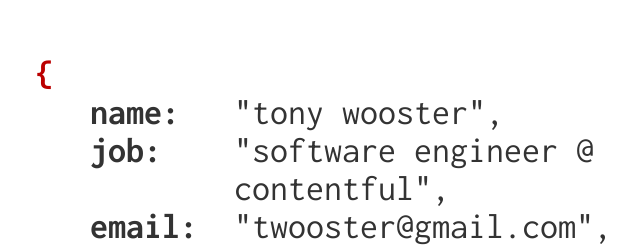
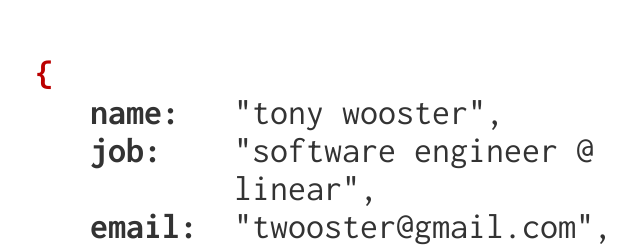
Before and after one commit to twooster/twooster, a plain HTML site: page index.html in a window 1280 px wide. Shown: the part 212-462 px from the top of the page, without its empty margins (284-924 px from the left). Drawn offline with Linux system fonts and the light colour scheme.

Commit message:
update to linear

```diff
--- a/index.html
+++ b/index.html
@@ -20,7 +20,7 @@
         </dl>
         <dl>
           <dt>job</dt>
-          <dd>software engineer @ <a href="https://contentful.com">contentful</a></dd>
+          <dd>software engineer @ <a href="https://linear.app">linear</a></dd>
         </dl>
         <dl>
           <dt>email</dt>
```
Also changed, not shown: 2 other files.
